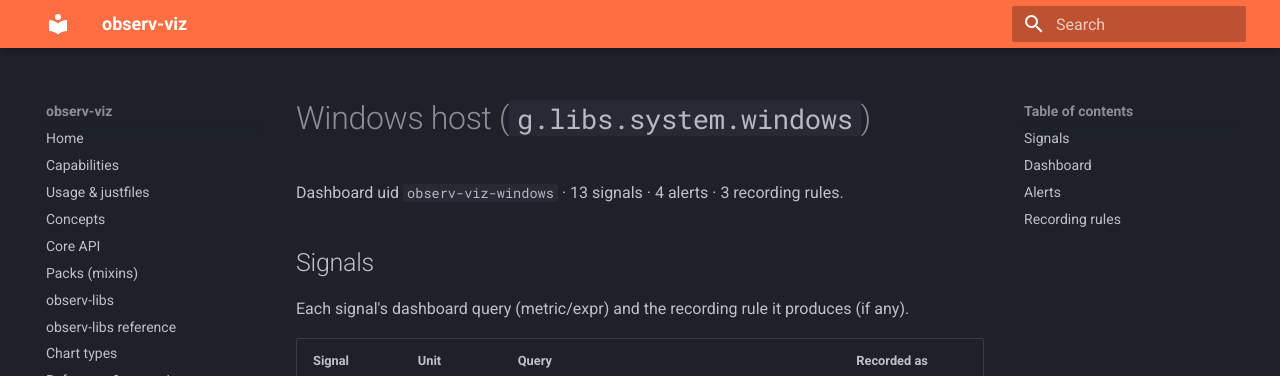
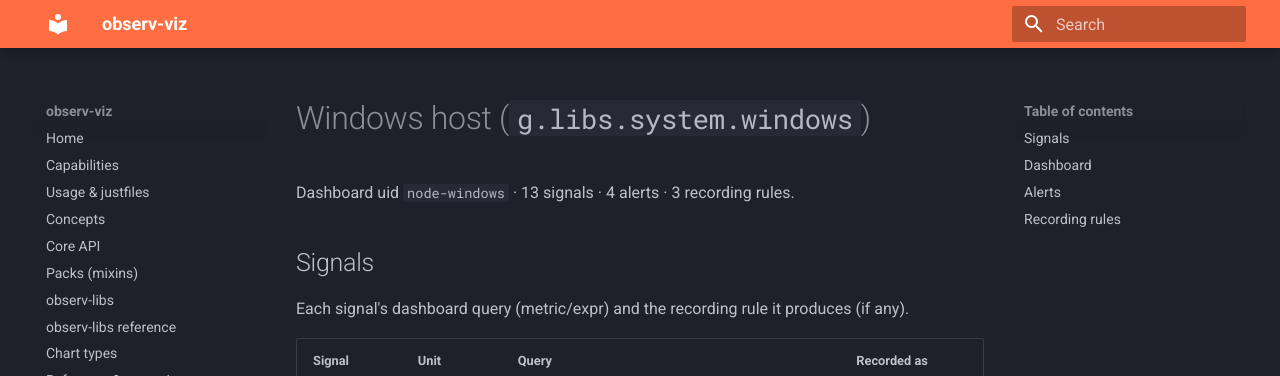
Before and after one commit to cznewt/observ-viz, an MkDocs documentation site: the page built from docs/observ-libs/system-windows.md, in a window 1280 px wide and 900 px high. Shown: the top 376 px of the window. Built offline with MkDocs 1.6.1 and Material for MkDocs 9.7.7, drawn with Linux system fonts in a browser that asks for light colours.

Commit message:
refactor(boards): rename per-node board uids to node-linux / node-windows
- system.linux  uid observ-viz-linux   -> node-linux
- system.windows uid observ-viz-windows -> node-windows
- base drill-through nodeUid/windowsNodeUid updated to match (hidden Board column)
- regenerate observ-libs docs

Deployed to Grafana into an "Infrastructure" folder; old uids removed.

Co-Authored-By: Claude Opus 4.8 (1M context) <noreply@anthropic.com>

```diff
--- a/docs/observ-libs/system-windows.md
+++ b/docs/observ-libs/system-windows.md
@@ -1,6 +1,6 @@
 # Windows host  (`g.libs.system.windows`)
 
-Dashboard uid `observ-viz-windows` · 13 signals · 4 alerts · 3 recording rules.
+Dashboard uid `node-windows` · 13 signals · 4 alerts · 3 recording rules.
 
 ## Signals
 
```
Also changed, not shown: docs/observ-libs/system-linux.md (+1 -1 lines), 3 other files.
